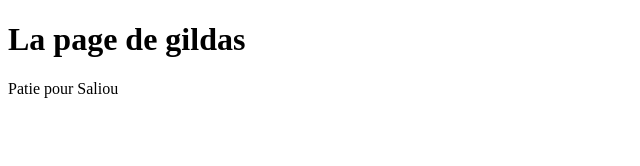
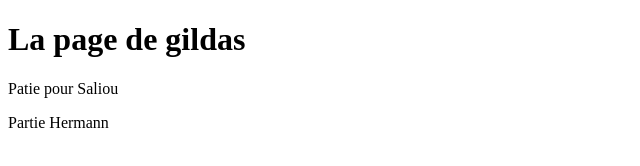
Before and after one commit to Gildas-Tchoumi/courgitsoir5, a plain HTML site: page gildas/index1.html in a window 1280 px wide. Shown: the whole page, without its empty margins (0-640 px from the left). Drawn offline with Linux system fonts and the light colour scheme.

Commit message:
Modifications asked by hermann.

```diff
--- a/gildas/index1.html
+++ b/gildas/index1.html
@@ -8,5 +8,6 @@
   <body>
     <h1>La page de gildas</h1>
     <p>Patie pour Saliou</p>
+    <p>Partie Hermann</p>
   </body>
 </html>
```
